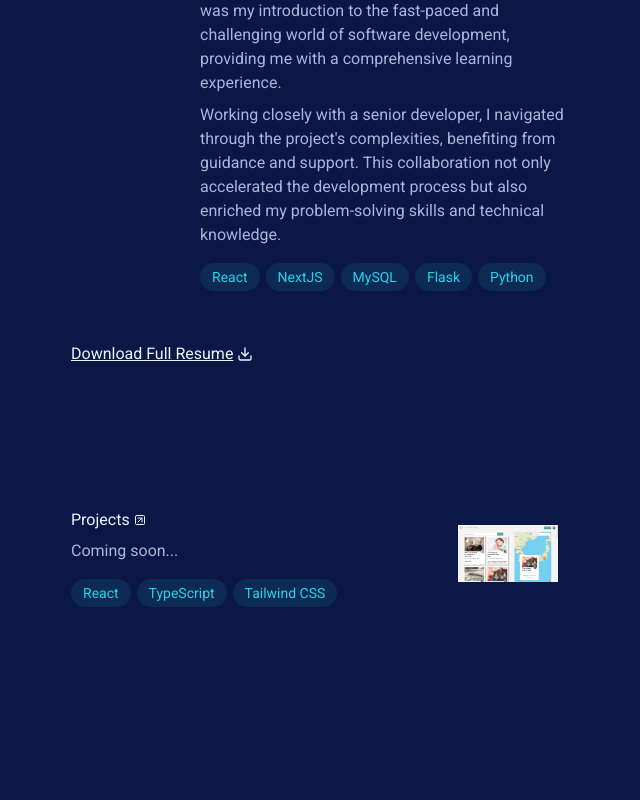
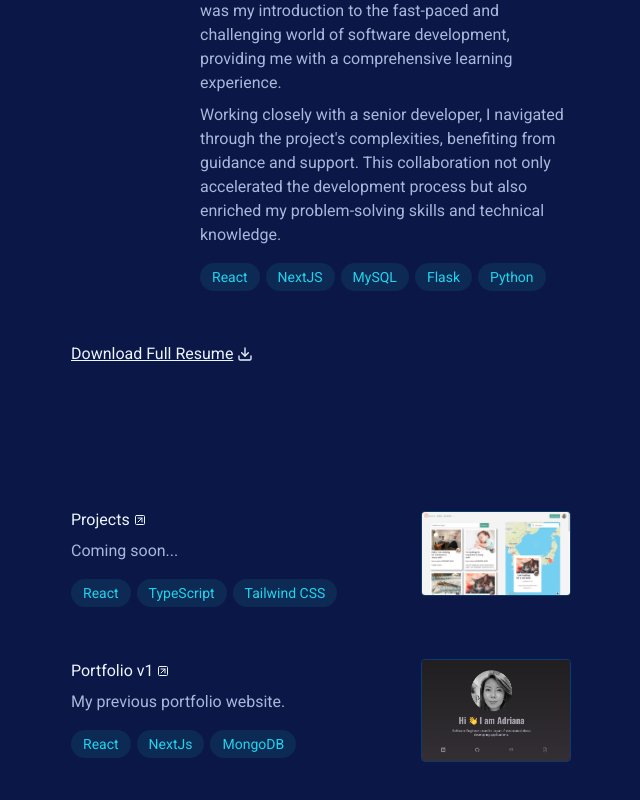
Before and after one commit to Adrianaito/portfolio-2024, a Next.js app: page / in a window 1280 px wide. Shown: the part 1849-2649 px from the top of the page, without its empty margins (613-1253 px from the left). Built offline with nearby package versions, Linux system fonts and the light colour scheme; a web font is replaced by a local one.

Commit message:
Refactor ProjectCard component and update CardRoot with className prop

```diff
--- a/src/app/_components/Card/Thumbnail.tsx
+++ b/src/app/_components/Card/Thumbnail.tsx
@@ -27,9 +27,9 @@ export function Thumbnail({ src, alt }: ThumbnailProps) {
       <Image
         src={src}
         alt={alt}
-        width={100}
+        width={150}
         height={100}
-        className="object-contain"
+        className="object-contain border border-text-secondary/20 rounded"
       />
     </div>
   );
--- a/src/app/_components/Card/root.tsx
+++ b/src/app/_components/Card/root.tsx
@@ -2,9 +2,10 @@ import { cn } from "@/app/_lib/utils";
 
 interface CardRootProps {
   children: React.ReactNode;
+  className?: string;
 }
 
-export function CardRoot({ children }: CardRootProps) {
+export function CardRoot({ children, className }: CardRootProps) {
   return (
     <div className="mb-12">
       <div
@@ -18,7 +19,8 @@ export function CardRoot({ children }: CardRootProps) {
           "sm:gap-8",
           "md:gap-4",
           "lg:hover:!opacity-100",
-          "lg:group-hover/list:opacity-50"
+          "lg:group-hover/list:opacity-50",
+          className
         )}
       >
         <div
--- a/src/app/_components/ProjectCard.tsx
+++ b/src/app/_components/ProjectCard.tsx
@@ -11,7 +11,7 @@ type Project = {
 export default function ProjectCard({ project }: { project: Project }) {
   return (
     <>
-      <Card.Root>
+      <Card.Root className="flex justify-between">
         <Card.TechStackContentContainer>
           <Card.Content subtitle="" title={project.name} link={project.link}>
             {project.description.map((desc, index) => (
@@ -24,12 +24,14 @@ export default function ProjectCard({ project }: { project: Project }) {
             ))}
           </Card.Content>
           <Card.TechStack>
-            {project.techStack.map((tech) => (
+            {project.techStack?.map((tech) => (
               <Card.TechStackItem key={tech} name={tech} />
             ))}
           </Card.TechStack>
         </Card.TechStackContentContainer>
-        <Card.Thumbnail src={project.thumbnail} alt={project.name} />
+        {project.thumbnail && (
+          <Card.Thumbnail src={project.thumbnail} alt={project.name} />
+        )}
       </Card.Root>
     </>
   );
--- a/src/app/globals.css
+++ b/src/app/globals.css
@@ -38,7 +38,7 @@
 
 @layer base {
   body {
-    @apply bg-background;
+    @apply bg-background text-main-title;
   }
   [data-nextjs-scroll-focus-boundary] {
     display: contents;
--- a/src/data/projects.ts
+++ b/src/data/projects.ts
@@ -6,4 +6,11 @@ export const projects = [
     link: "#",
     thumbnail: "/napBuddies/search.png",
   },
+  {
+    name: "Portfolio v1",
+    description: ["My previous portfolio website."],
+    techStack: ["React", "NextJs", "MongoDB"],
+    link: "https://www.adrianaito.info/",
+    thumbnail: "/my-portfolio/my-portfolio.png",
+  },
 ];
--- a/tailwind.config.ts
+++ b/tailwind.config.ts
@@ -22,7 +22,7 @@ const config: Config = {
         background: "hsl(var(--dark-blue))",
         "background-secondary": "hsl(var(--yale-blue))",
         "text-secondary": "hsl(var(--text-secondary))",
-        border: "hsl(var(--outer-space))",
+        border: "hsl(var(--light-blue-2))",
       },
       fontFamily: {
         sans: ["var(--font-unbounded)"],
```
Also changed, not shown: public/my-portfolio/my-portfolio.png (added).
